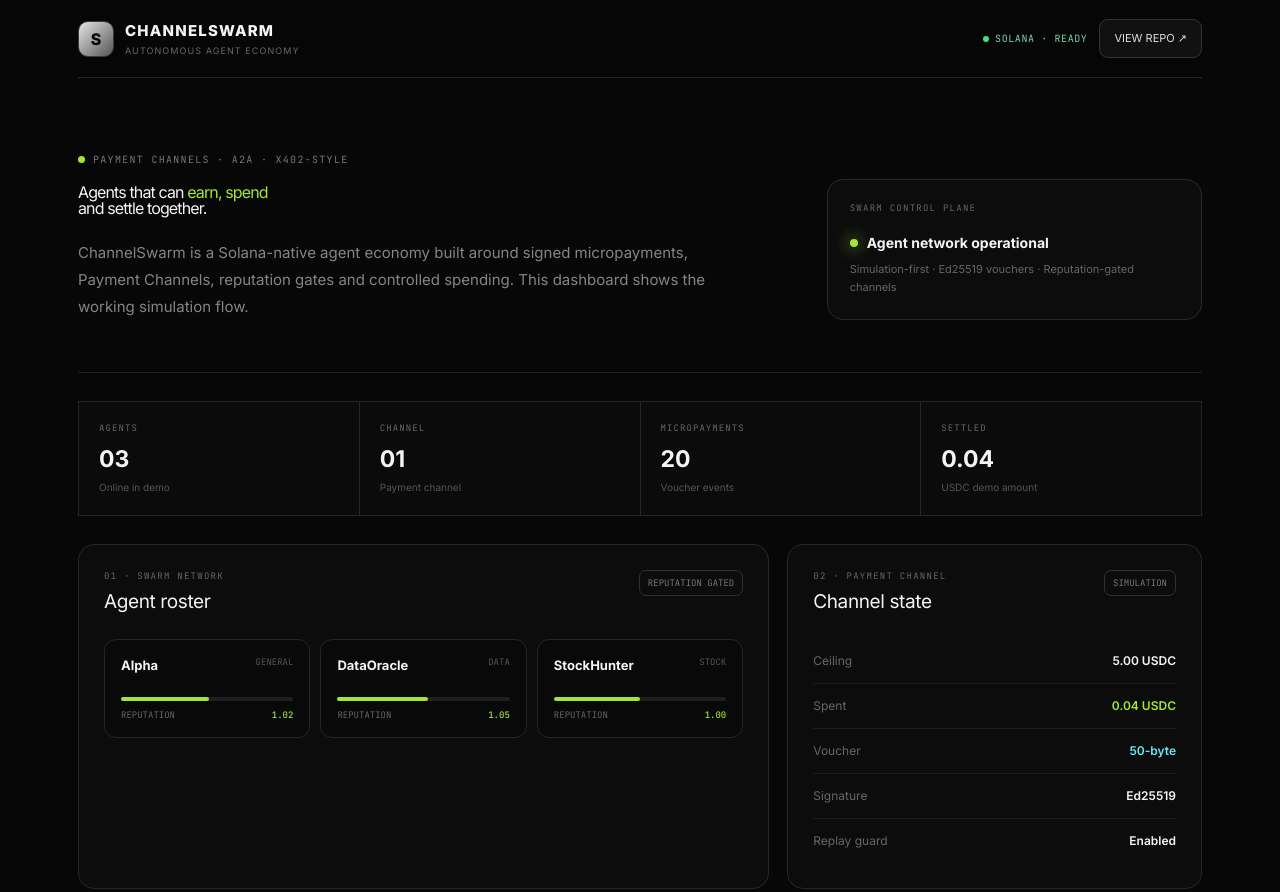
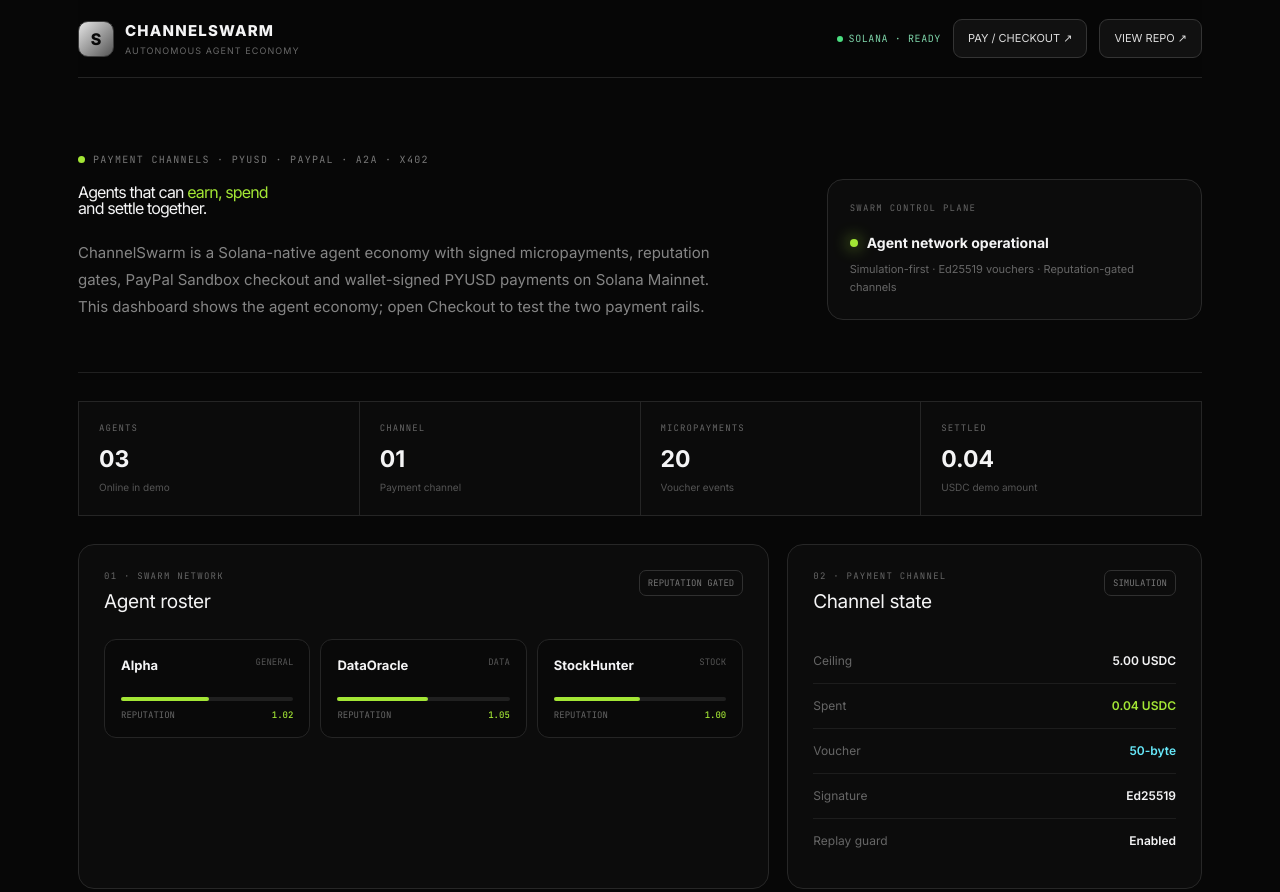
Before and after one commit to wadezigh96/Channel_Swarm, a website: page docs/index.html in a window 1280 px wide. Shown: the top 892 px of the page. Drawn offline with nearby package versions, Linux system fonts and the light colour scheme.

Commit message:
feat: link dashboard to PayPal and PYUSD checkout

```diff
--- a/docs/index.html
+++ b/docs/index.html
@@ -27,8 +27,8 @@
 </head>
 <body>
 <div class="shell">
-<nav class="nav"><div class="brandWrap"><div class="brandMark">S</div><div><div class="brand">CHANNELSWARM</div><div class="brandSub">AUTONOMOUS AGENT ECONOMY</div></div></div><div class="navRight"><div class="live"><span></span>SOLANA · READY</div><a class="navBtn" href="https://github.com/wadezigh96/Channel_Swarm" target="_blank">VIEW REPO ↗</a></div></nav>
-<section class="hero"><div><div class="eyebrow"><span></span>PAYMENT CHANNELS · A2A · X402-STYLE</div><h1>Agents that can <em>earn, spend</em><br>and settle together.</h1><p>ChannelSwarm is a Solana-native agent economy built around signed micropayments, Payment Channels, reputation gates and controlled spending. This dashboard shows the working simulation flow.</p></div><div class="heroPanel"><div class="panelLabel">SWARM CONTROL PLANE</div><div class="system"><span class="pulse"></span><strong>Agent network operational</strong></div><div class="systemMeta">Simulation-first · Ed25519 vouchers · Reputation-gated channels</div></div></section>
+<nav class="nav"><div class="brandWrap"><div class="brandMark">S</div><div><div class="brand">CHANNELSWARM</div><div class="brandSub">AUTONOMOUS AGENT ECONOMY</div></div></div><div class="navRight"><div class="live"><span></span>SOLANA · READY</div><a class="navBtn" href="/checkout.html">PAY / CHECKOUT ↗</a><a class="navBtn" href="https://github.com/wadezigh96/Channel_Swarm" target="_blank" rel="noreferrer">VIEW REPO ↗</a></div></nav>
+<section class="hero"><div><div class="eyebrow"><span></span>PAYMENT CHANNELS · PYUSD · PAYPAL · A2A · X402</div><h1>Agents that can <em>earn, spend</em><br>and settle together.</h1><p>ChannelSwarm is a Solana-native agent economy with signed micropayments, reputation gates, PayPal Sandbox checkout and wallet-signed PYUSD payments on Solana Mainnet. This dashboard shows the agent economy; open Checkout to test the two payment rails.</p></div><div class="heroPanel"><div class="panelLabel">SWARM CONTROL PLANE</div><div class="system"><span class="pulse"></span><strong>Agent network operational</strong></div><div class="systemMeta">Simulation-first · Ed25519 vouchers · Reputation-gated channels</div></div></section>
 <section class="metrics"><div class="metric"><span>AGENTS</span><strong>03</strong><small>Online in demo</small></div><div class="metric"><span>CHANNEL</span><strong>01</strong><small>Payment channel</small></div><div class="metric"><span>MICROPAYMENTS</span><strong>20</strong><small>Voucher events</small></div><div class="metric"><span>SETTLED</span><strong>0.04</strong><small>USDC demo amount</small></div></section>
 <div class="grid"><section class="card"><div class="head"><div><div class="kicker">01 · SWARM NETWORK</div><h2>Agent roster</h2></div><span class="tag">REPUTATION GATED</span></div><div class="agentGrid"><div class="agent"><div class="agentTop"><span class="agentName">Alpha</span><span class="agentRole">GENERAL</span></div><div class="bar"><i style="width:51%"></i></div><div class="rep"><span>REPUTATION</span><b>1.02</b></div></div><div class="agent"><div class="agentTop"><span class="agentName">DataOracle</span><span class="agentRole">DATA</span></div><div class="bar"><i style="width:52.5%"></i></div><div class="rep"><span>REPUTATION</span><b>1.05</b></div></div><div class="agent"><div class="agentTop"><span class="agentName">StockHunter</span><span class="agentRole">STOCK</span></div><div class="bar"><i style="width:50%"></i></div><div class="rep"><span>REPUTATION</span><b>1.00</b></div></div></div></section>
 <section class="card"><div class="head"><div><div class="kicker">02 · PAYMENT CHANNEL</div><h2>Channel state</h2></div><span class="tag">SIMULATION</span></div><div class="rows"><div class="row"><span>Ceiling</span><b>5.00 USDC</b></div><div class="row"><span>Spent</span><b class="green">0.04 USDC</b></div><div class="row"><span>Voucher</span><b class="cyan">50-byte</b></div><div class="row"><span>Signature</span><b>Ed25519</b></div><div class="row"><span>Replay guard</span><b>Enabled</b></div></div></section></div>
```
